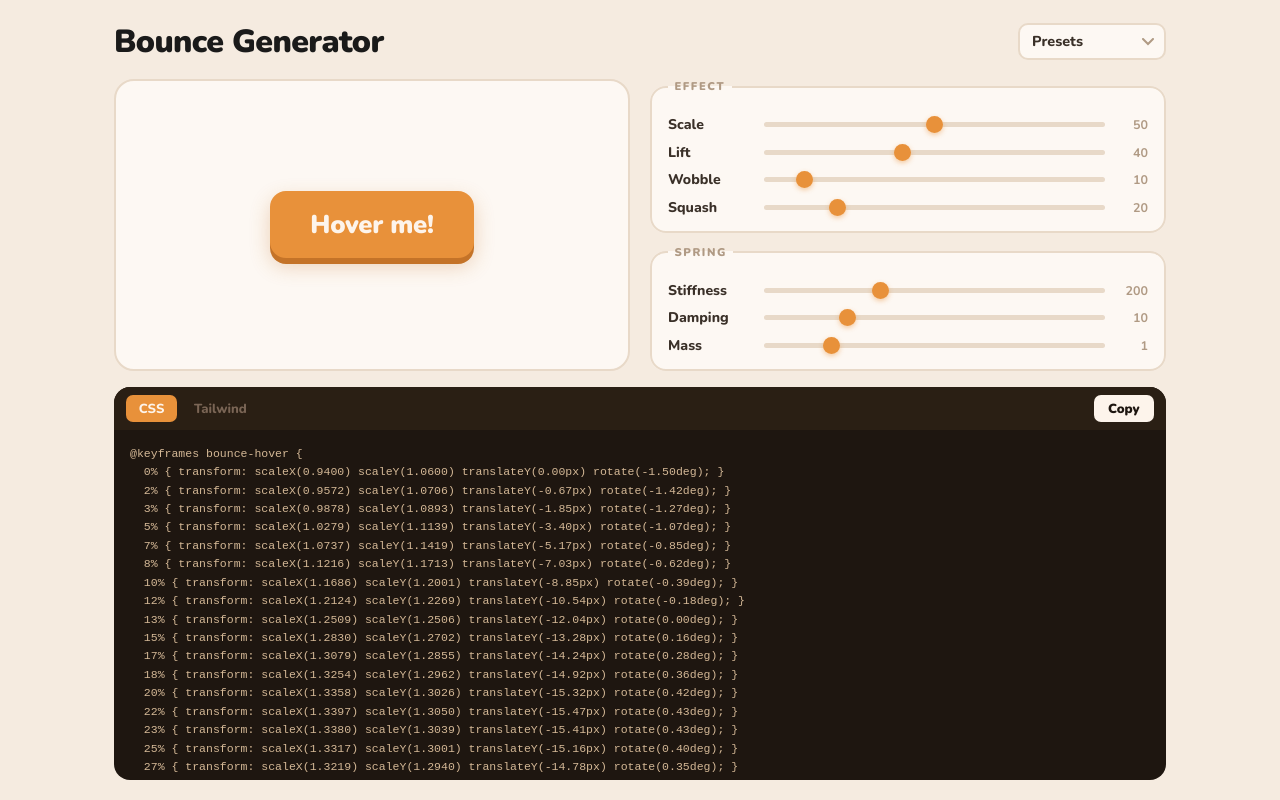
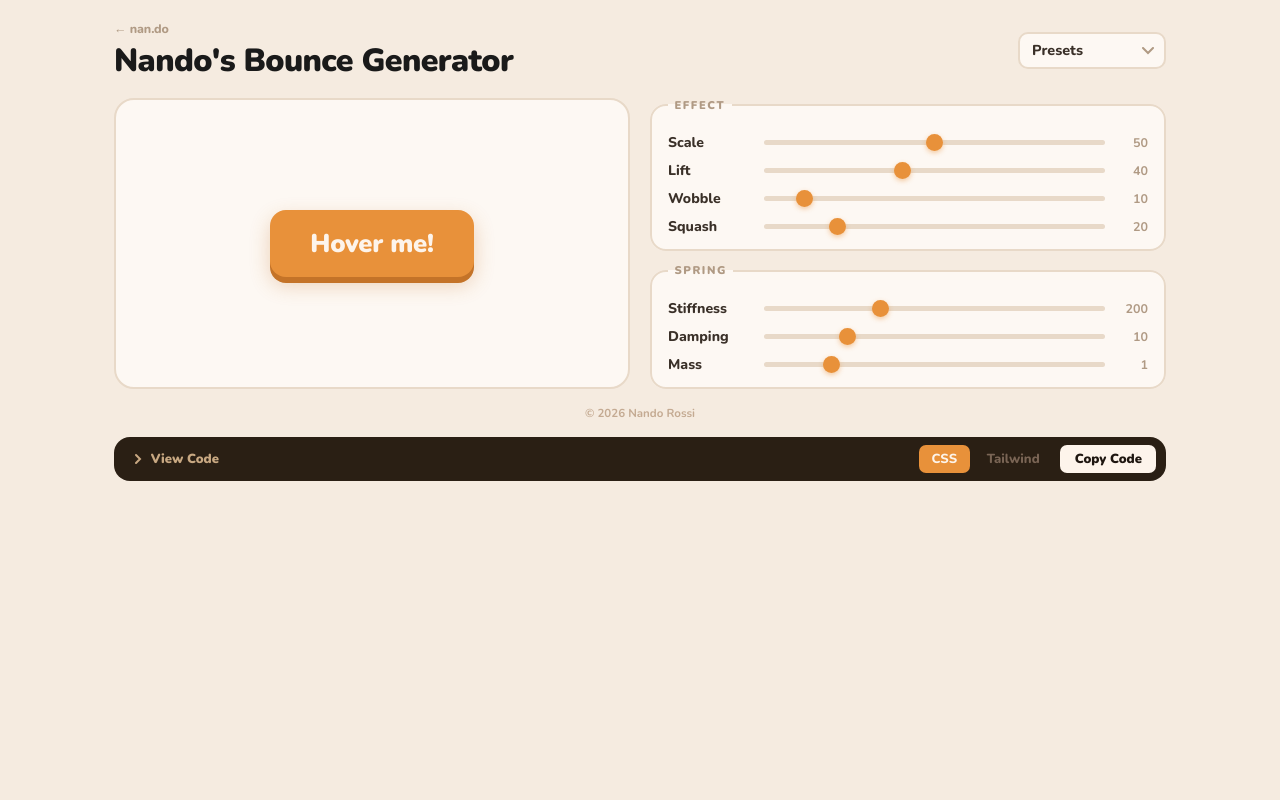
Before and after one commit to nandorocker/bouncygen, a website built with Vite: page index.html in a window 1280 px wide. Built offline with nearby package versions, Linux system fonts and the light colour scheme.

Commit message:
Polish: footer, nav, hover fix, more presets, clickable output bar
- Copyright footer: © 2026 Nando Rossi
- nan.do link stacks above title
- Full title: "Nando's Bounce Generator"
- Hover detection moved to .preview-area so button can't escape cursor
- Whole output header bar toggles View Code (tabs/copy stay clickable)
- 7 new presets: Boing, Tilt-A-Whirl, Confident, Nervous Tick, Puppy Jump, Slow Bloom, Ping

Co-Authored-By: Claude Sonnet 4.6 <noreply@anthropic.com>

```diff
--- a/index.html
+++ b/index.html
@@ -3,7 +3,7 @@
 <head>
   <meta charset="UTF-8" />
   <meta name="viewport" content="width=device-width, initial-scale=1.0" />
-  <title>Bounce Generator</title>
+  <title>Nando's Bounce Generator</title>
   <link rel="preconnect" href="https://fonts.googleapis.com">
   <link rel="preconnect" href="https://fonts.gstatic.com" crossorigin>
   <link href="https://fonts.googleapis.com/css2?family=Nunito:wght@700;800;900&display=swap" rel="stylesheet">
@@ -13,7 +13,10 @@
   <div class="app">
 
     <header>
-      <h1>Bounce Generator</h1>
+      <div class="header-left">
+        <a href="https://nan.do" class="back-link">← nan.do</a>
+        <h1>Nando's Bounce Generator</h1>
+      </div>
       <select id="preset-select">
         <option value="">Presets</option>
         <option value="Jelly Pop">Jelly Pop</option>
@@ -21,6 +24,13 @@
         <option value="Rubber Duck">Rubber Duck</option>
         <option value="Subtle Nod">Subtle Nod</option>
         <option value="Earthquake">Earthquake</option>
+        <option value="Boing">Boing</option>
+        <option value="Tilt-A-Whirl">Tilt-A-Whirl</option>
+        <option value="Confident">Confident</option>
+        <option value="Nervous Tick">Nervous Tick</option>
+        <option value="Puppy Jump">Puppy Jump</option>
+        <option value="Slow Bloom">Slow Bloom</option>
+        <option value="Ping">Ping</option>
       </select>
     </header>
 
@@ -68,13 +78,25 @@
       </div>
     </div>
 
-    <div class="output">
+    <footer class="site-footer">
+      <span>© 2026 Nando Rossi</span>
+    </footer>
+
+    <div class="output collapsed">
       <div class="output-header">
-        <div class="tabs">
-          <button class="tab active" data-tab="css">CSS</button>
-          <button class="tab" data-tab="tailwind">Tailwind</button>
+        <button id="toggle-btn" class="toggle-btn" aria-expanded="false">
+          <svg class="toggle-icon" width="12" height="12" viewBox="0 0 12 12" fill="none" xmlns="http://www.w3.org/2000/svg">
+            <path d="M2 4l4 4 4-4" stroke="currentColor" stroke-width="2" stroke-linecap="round"/>
+          </svg>
+          <span class="toggle-label">View Code</span>
+        </button>
+        <div class="output-actions">
+          <div class="tabs">
+            <button class="tab active" data-tab="css">CSS</button>
+            <button class="tab" data-tab="tailwind">Tailwind</button>
+          </div>
+          <button id="copy-btn" class="copy-btn">Copy Code</button>
         </div>
-        <button id="copy-btn" class="copy-btn">Copy</button>
       </div>
       <pre id="code-output" class="code-output"></pre>
     </div>
--- a/src/main.js
+++ b/src/main.js
@@ -4,11 +4,18 @@ import '../style.css';
 
 // ── Presets ───────────────────────────────────────────────────────────────
 const PRESETS = {
-  'Jelly Pop':    { scale: 60, lift: 30, wobble: 8,  squash: 35, stiffness: 280, damping: 8,  mass: 0.8 },
-  'Rocket Launch':{ scale: 20, lift: 90, wobble: 4,  squash: 50, stiffness: 350, damping: 12, mass: 0.6 },
-  'Rubber Duck':  { scale: 40, lift: 20, wobble: 45, squash: 55, stiffness: 180, damping: 6,  mass: 1.2 },
-  'Subtle Nod':   { scale: 15, lift: 10, wobble: 0,  squash: 8,  stiffness: 400, damping: 20, mass: 1.0 },
-  'Earthquake':   { scale: 25, lift: 5,  wobble: 80, squash: 20, stiffness: 500, damping: 4,  mass: 0.5 },
+  'Jelly Pop':     { scale: 60, lift: 30, wobble: 8,  squash: 35, stiffness: 280, damping: 8,  mass: 0.8 },
+  'Rocket Launch': { scale: 20, lift: 90, wobble: 4,  squash: 50, stiffness: 350, damping: 12, mass: 0.6 },
+  'Rubber Duck':   { scale: 40, lift: 20, wobble: 45, squash: 55, stiffness: 180, damping: 6,  mass: 1.2 },
+  'Subtle Nod':    { scale: 15, lift: 10, wobble: 0,  squash: 8,  stiffness: 400, damping: 20, mass: 1.0 },
+  'Earthquake':    { scale: 25, lift: 5,  wobble: 80, squash: 20, stiffness: 500, damping: 4,  mass: 0.5 },
+  'Boing':         { scale: 75, lift: 0,  wobble: 0,  squash: 70, stiffness: 200, damping: 5,  mass: 0.7 },
+  'Tilt-A-Whirl':  { scale: 20, lift: 15, wobble: 100,squash: 10, stiffness: 300, damping: 7,  mass: 0.9 },
+  'Confident':     { scale: 30, lift: 18, wobble: 0,  squash: 15, stiffness: 450, damping: 22, mass: 0.8 },
+  'Nervous Tick':  { scale: 10, lift: 5,  wobble: 60, squash: 5,  stiffness: 500, damping: 3,  mass: 0.3 },
+  'Puppy Jump':    { scale: 50, lift: 70, wobble: 12, squash: 40, stiffness: 220, damping: 7,  mass: 0.6 },
+  'Slow Bloom':    { scale: 80, lift: 5,  wobble: 0,  squash: 25, stiffness: 80,  damping: 14, mass: 2.5 },
+  'Ping':          { scale: 40, lift: 0,  wobble: 0,  squash: 0,  stiffness: 500, damping: 18, mass: 0.4 },
 };
 
 // ── DOM refs ──────────────────────────────────────────────────────────────
@@ -28,6 +35,18 @@ const codeOutput    = document.getElementById('code-output');
 const copyBtn       = document.getElementById('copy-btn');
 const tabs          = document.querySelectorAll('.tab');
 const presetSelect  = document.getElementById('preset-select');
+const outputPanel   = document.querySelector('.output');
+const toggleBtn     = document.getElementById('toggle-btn');
+
+// ── Toggle collapse ───────────────────────────────────────────────────────
+// Clicking the header bar toggles — but not the tabs/copy button
+const outputHeader = document.querySelector('.output-header');
+
+outputHeader.addEventListener('click', (e) => {
+  if (e.target.closest('.output-actions')) return;
+  const isCollapsed = outputPanel.classList.toggle('collapsed');
+  toggleBtn.setAttribute('aria-expanded', String(!isCollapsed));
+});
 
 // ── Tab state ─────────────────────────────────────────────────────────────
 let activeTab = 'css';
@@ -75,9 +94,11 @@ function update() {
 Object.values(sliders).forEach(s => s.addEventListener('input', update));
 
 // ── Hover: bounce in, ease out ────────────────────────────────────────────
+// Listen on the preview area so the button moving up can't escape its own hover
+const previewArea = document.querySelector('.preview-area');
 const EASE_OUT_MS = 250;
 
-bigButton.addEventListener('mouseenter', () => {
+previewArea.addEventListener('mouseenter', () => {
   bigButton.style.transition = '';
   bigButton.style.transform = '';
   bigButton.classList.remove('bounce');
@@ -85,7 +106,7 @@ bigButton.addEventListener('mouseenter', () => {
   bigButton.classList.add('bounce');
 });
 
-bigButton.addEventListener('mouseleave', () => {
+previewArea.addEventListener('mouseleave', () => {
   bigButton.classList.remove('bounce');
   bigButton.style.transition = `transform ${EASE_OUT_MS}ms cubic-bezier(0.34, 1.56, 0.64, 1)`;
   bigButton.style.transform = 'scale(1) translateY(0) rotate(0deg)';
--- a/style.css
+++ b/style.css
@@ -33,6 +33,23 @@ header {
   justify-content: space-between;
   flex-shrink: 0;
 }
+
+.header-left {
+  display: flex;
+  flex-direction: column;
+  gap: 0.1rem;
+}
+
+.back-link {
+  font-size: 0.78rem;
+  font-weight: 800;
+  color: #b09a84;
+  text-decoration: none;
+  letter-spacing: -0.01em;
+  transition: color 0.15s;
+}
+
+.back-link:hover { color: #e8913a; }
 
 h1 {
   font-size: clamp(1.4rem, 3vw, 2rem);
@@ -179,15 +196,60 @@ input[type="range"]::-moz-range-thumb {
   background: #1e1610;
   border-radius: 16px;
   overflow: hidden;
+  transition: flex 0.3s ease;
+}
+
+.output.collapsed {
+  flex: 0 0 auto;
 }
 
 .output-header {
   display: flex;
   align-items: center;
   justify-content: space-between;
-  padding: 0.5rem 0.75rem;
+  padding: 0.5rem 0.6rem 0.5rem 0.75rem;
   background: #2a1f14;
   flex-shrink: 0;
+  cursor: pointer;
+  user-select: none;
+}
+
+.output-header .output-actions {
+  cursor: default;
+}
+
+.toggle-btn {
+  display: flex;
+  align-items: center;
+  gap: 0.4rem;
+  background: none;
+  border: none;
+  cursor: pointer;
+  font-family: 'Nunito', system-ui, sans-serif;
+  font-size: 0.82rem;
+  font-weight: 900;
+  color: #c8a882;
+  padding: 0.2rem 0.4rem;
+  border-radius: 6px;
+  transition: color 0.15s;
+}
+
+.toggle-btn:hover { color: #fdf4eb; }
+
+.toggle-icon {
+  transition: transform 0.25s ease;
+  flex-shrink: 0;
+  transform: rotate(-90deg); /* points right = collapsed */
+}
+
+.output:not(.collapsed) .toggle-icon {
+  transform: rotate(0deg); /* points down = expanded */
+}
+
+.output-actions {
+  display: flex;
+  align-items: center;
+  gap: 0.5rem;
 }
 
 .tabs {
@@ -213,9 +275,7 @@ input[type="range"]::-moz-range-thumb {
   color: #fdf4eb;
 }
 
-.tab:not(.active):hover {
-  color: #c8a882;
-}
+.tab:not(.active):hover { color: #c8a882; }
 
 .copy-btn {
   font-family: 'Nunito', system-ui, sans-serif;
@@ -244,6 +304,19 @@ input[type="range"]::-moz-range-thumb {
   white-space: pre;
 }
 
+.output.collapsed .code-output {
+  display: none;
+}
+
+/* ── Footer ────────────────────────────────── */
+.site-footer {
+  flex-shrink: 0;
+  text-align: center;
+  font-size: 0.72rem;
+  font-weight: 700;
+  color: #c4aa92;
+}
+
 /* ── Responsive ────────────────────────────── */
 @media (max-width: 640px) {
   .app {
```
